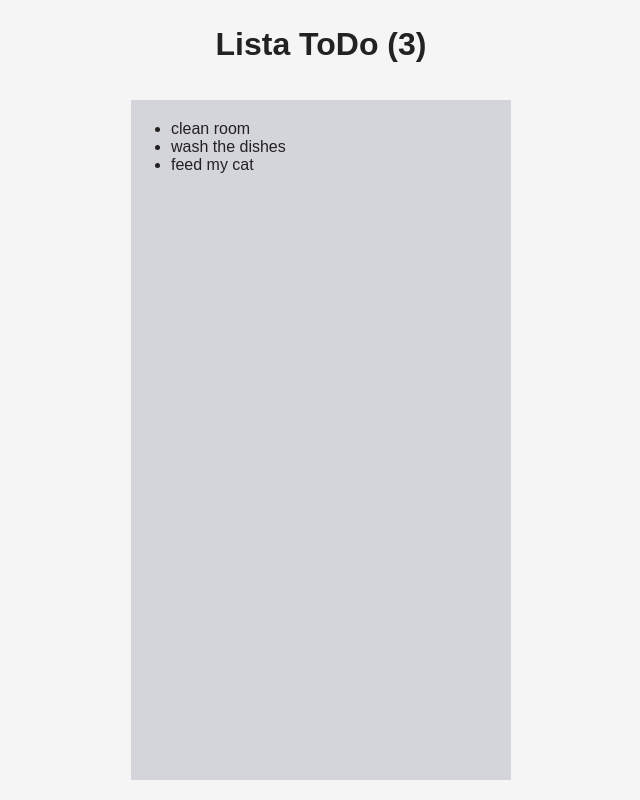
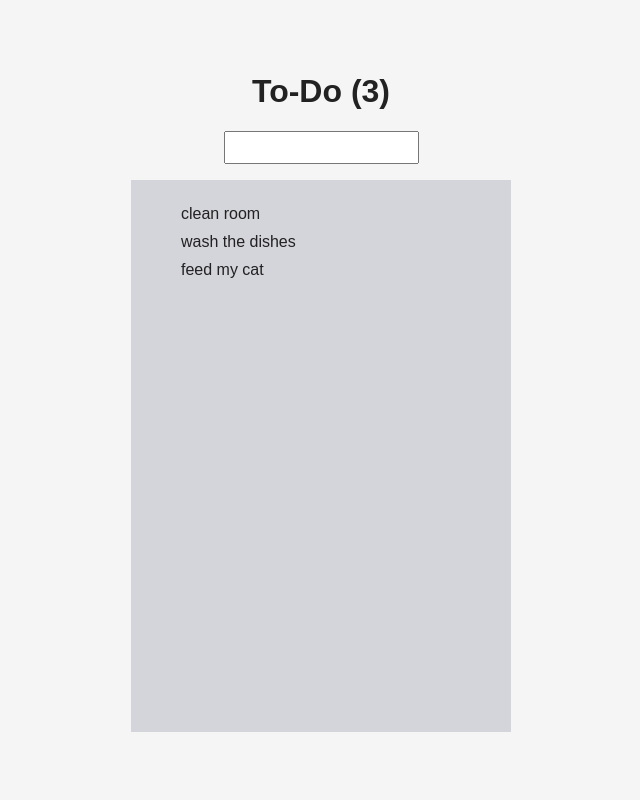
Before and after one commit to agmkowalczyk/kodilla-16, a React app: page / in a window 1280 px wide. Shown: the whole page, without its empty margins (319-959 px from the left). Built offline with nearby package versions, Linux system fonts and the light colour scheme.

Commit message:
ToDo app

```diff
--- a/src/components/Todo.js
+++ b/src/components/Todo.js
@@ -0,0 +1,5 @@
+import React from 'react';
+
+const Todo = props => <li onClick={() => {props.remove(props.item.id)}} >{props.item.text}</li>
+
+export default Todo;
--- /dev/null
+++ b/src/components/TodoForm.css
@@ -0,0 +1,3 @@
+input {
+    padding: 7px;
+}
--- a/src/components/TodoForm.js
+++ b/src/components/TodoForm.js
@@ -0,0 +1,31 @@
+import React from 'react';
+import style from './TodoForm.css';
+
+class TodoForm extends React.Component {
+	constructor(props) {
+		super(props);
+		this.state = {value: ''}  // ??
+
+		this.handleChange = this.handleChange.bind(this);  // ??
+		this.handleSubmit = this.handleSubmit.bind(this);
+	}
+
+	handleChange(event) {
+	    this.setState({value: event.target.value});
+	}
+
+	handleSubmit(event) {
+		event.preventDefault();
+		this.props.addTodo(this.state.value);
+	};
+
+	render() {
+		return (
+		<form onSubmit={this.handleSubmit}>
+			<input type="text" value={this.state.value} onChange={this.handleChange}/>
+		</form>
+		)
+	}
+}
+
+export default TodoForm;
--- a/src/components/TodoList.css
+++ b/src/components/TodoList.css
@@ -1,6 +1,20 @@
 .TodoList {
     background: #d4d4db;
     width: 300px;
-    height: 50vw;
+    min-height: 40vw;
     padding: 20px 40px;
+    list-style: none;
 }
+
+.TodoList li {
+	padding: 5px 10px;
+	cursor: pointer;
+}
+
+.TodoList li:hover {
+	background: #b5b5c7;
+	-webkit-box-shadow: 4px 4px 12px -3px rgba(0,0,0,0.75);
+	-moz-box-shadow: 4px 4px 12px -3px rgba(0,0,0,0.75);
+	box-shadow: 4px 4px 12px -3px rgba(0,0,0,0.75);
+	text-decoration: line-through;
+}
--- a/src/components/TodoList.js
+++ b/src/components/TodoList.js
@@ -1,6 +1,19 @@
 import React from 'react';
 import style from './TodoList.css';
+import Todo from './Todo.js';
 
-const TodoList = props => <ul className={style.TodoList}>{props.data.map( (item) => <li key={item.id}>{item.text}</li>)}</ul>
+const TodoList = props =>
+	<ul className={style.TodoList}>{props.data.map( (item) =>
+		<Todo key={item.id} item={item} remove={props.remove} />
+		)}
+	</ul>
+
+// const TodoList = props =>
+// 	<ul className={style.TodoList}>{props.data.map( (item) =>
+// 		<li key={item.id}
+// 			onClick={() => {props.remove(item.id)}} >
+// 			{item.text}
+// 		</li>)}
+// 	</ul>
 
 export default TodoList;
--- a/src/containers/App.css
+++ b/src/containers/App.css
@@ -1,6 +1,6 @@
 body {
     font-family: sans-serif;
-    margin: 0;
+    margin: 0 auto;
 }
 
 .TodoApp {
@@ -13,9 +13,5 @@ body {
     align-items: center;
     align-content: center;
     width: 100vw;
-    height: 100vh;
+    min-height: 100vh;
 }
-
-h1 {
-    text-align: center;
-}
--- a/src/containers/App.js
+++ b/src/containers/App.js
@@ -2,6 +2,7 @@ import React from 'react';
 import uuid from 'uuid';
 import style from './App.css';
 import Title from '../components/Title.js';
+import TodoForm from '../components/TodoForm.js';
 import TodoList from '../components/TodoList.js';
 
 class App extends React.Component {
@@ -38,8 +39,9 @@ class App extends React.Component {
     render() {
         return (
             <div className={style.TodoApp}>
-                <Title title='Lista ToDo' count={this.state.data.length}/>
-                <TodoList data={this.state.data} remove={this.removeTodo}/>
+                <Title title='To-Do' count={this.state.data.length}/>
+                <TodoForm addTodo={this.addTodo.bind(this)} />
+                <TodoList data={this.state.data} remove={this.removeTodo.bind(this)}/>
             </div>
         );
     }
--- a/src/index.js
+++ b/src/index.js
@@ -1,8 +1,21 @@
 import React from 'react';
 import ReactDOM from 'react-dom';
 import App from './containers/App';
+import { AppContainer } from 'react-hot-loader';
 
 ReactDOM.render(
     <App />,
     document.getElementById('app')
 );
+
+if (module.hot) {
+  module.hot.accept('./containers/App', () => {
+    const NextApp = require('./containers/App').default;
+    ReactDOM.render(
+            <AppContainer>
+                <NextApp />
+            </AppContainer>,
+      document.getElementById('app')
+    );
+  });
+}
--- a/webpack.config.js
+++ b/webpack.config.js
@@ -6,7 +6,10 @@ const OptimizeJsPlugin = require('optimize-js-plugin');
 
 
 module.exports = {
-    entry: './src/index.js',
+    entry: [
+        'react-hot-loader/patch',
+        './src/index.js'
+    ],
     output: {
         path: path.resolve(__dirname, 'build'),
         filename: 'app.bundle.js'
@@ -38,10 +41,19 @@ module.exports = {
 			template: 'src/index.html',
 			filename: 'index.html',
 			inject: 'body'
-		}),
-		new webpack.optimize.UglifyJsPlugin(),
-		new OptimizeJsPlugin({
-		  	sourceMap: false
 		})
 	]
 };
+
+var env = process.env.NODE_ENV || 'development';
+
+console.log('NODE_ENV:', env);
+
+if (env === 'production') {
+plugins.push(
+    new webpack.optimize.UglifyJsPlugin(),
+    new OptimizeJsPlugin({
+      sourceMap: false
+    })
+  );
+}
```
Also changed, not shown: package.json (+5 -2 lines), .babelrc, 1 other file (tests, documents, lock files or other folders).
